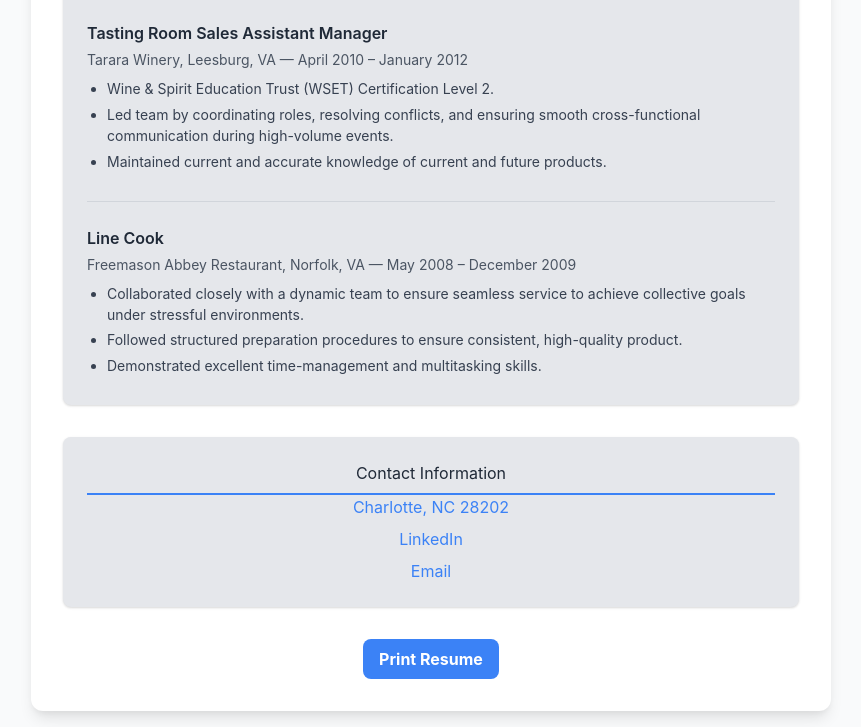
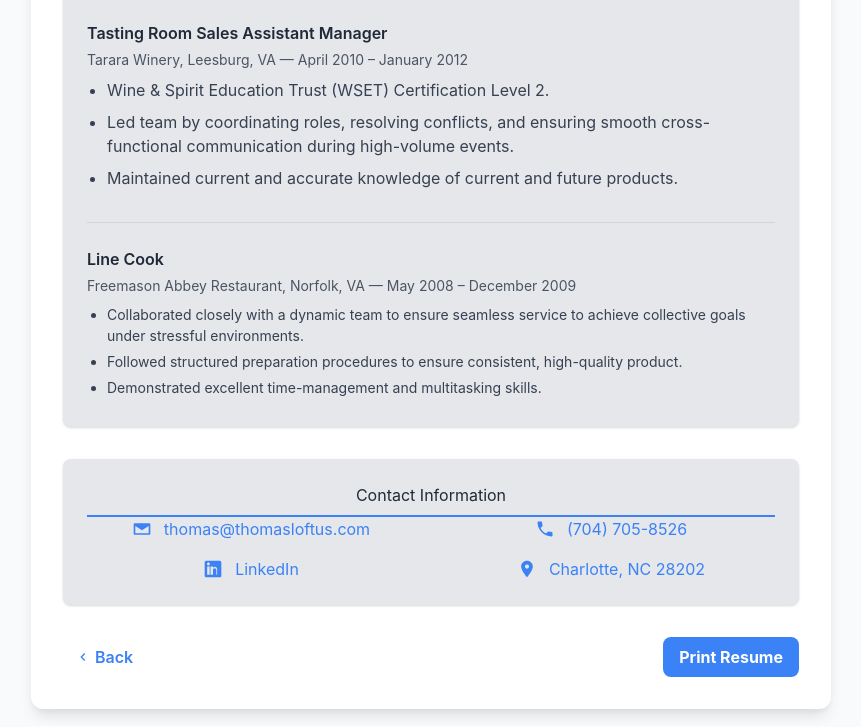
Before and after one commit to thomasloftus/resume, a plain HTML site: page index.html in a window 1280 px wide. Shown: the part 4349-5076 px from the top of the page, without its empty margins (209-1070 px from the left). Drawn offline with nearby package versions, Linux system fonts and the light colour scheme.

Commit message:
Update index.html

```diff
--- a/index.html
+++ b/index.html
@@ -32,6 +32,7 @@
             padding: 2rem;
             box-shadow: 0 10px 15px -3px rgba(0, 0, 0, 0.1), 0 4px 6px -2px rgba(0, 0, 0, 0.05); /* Medium shadow */
             border-radius: 0.75rem; /* rounded-xl */
+            position: relative; /* Added for absolute positioning of back button */
         }
 
         h1, h2 {
@@ -253,38 +254,50 @@
             padding: 0 1.5rem; /* Consistent horizontal padding with sections */
          }
 
-         /* New Contact Section Styling */
-         .contact-section .space-y-2 {
-            display: flex; /* Use flexbox for contact links */
-            flex-direction: column; /* Stack links vertically */
-            align-items: center; /* Changed to center align items */
+         /* Contact Section Styling - Updated for icons and text */
+         .contact-section .contact-items-grid {
+            display: grid;
+            grid-template-columns: 1fr; /* Default to single column */
+            gap: 0.75rem; /* Space between contact items */
+            justify-items: center; /* Center items horizontally */
          }
 
-         .contact-section .space-y-2 a {
-             color: var(--secondary-accent); /* Blue link color */
-             text-decoration: none; /* No underline by default */
+         .contact-section .contact-item {
+            display: flex;
+            align-items: center;
+            gap: 0.75rem; /* Space between icon and text */
+            color: var(--primary-dark); /* Default text color */
+            font-size: 1rem;
+            text-align: center; /* Center text within item */
          }
 
-         .contact-section .space-y-2 a:hover {
-             text-decoration: underline; /* Underline on hover */
+         .contact-section .contact-item a {
+            color: var(--secondary-accent); /* Blue link color */
+            text-decoration: none;
+            transition: text-decoration 0.3s ease;
          }
 
-        /* Removed "cone down" effect styles */
-        .contact-section .linkedin-cone-item,
-        .contact-section .personal-site-cone-item {
-            padding: 0; /* Reset padding */
-            background-color: transparent; /* Reset background */
-            border-radius: 0; /* Reset border-radius */
-            margin-bottom: 0; /* Reset margin */
-            display: block; /* Ensure they take full width for centering */
-            min-width: auto; /* Reset min-width */
-            text-align: center; /* Ensure text is centered */
-        }
+         .contact-section .contact-item a:hover {
+            text-decoration: underline;
+         }
 
-        /* Ensure the links themselves don't break the layout */
-        .contact-section .space-y-2 a {
-            white-space: nowrap; /* Prevent links from wrapping */
-        }
+         .contact-section .contact-item svg {
+            width: 1.25rem; /* Icon size */
+            height: 1.25rem;
+            fill: var(--secondary-accent); /* Icon color */
+            flex-shrink: 0; /* Prevent icon from shrinking */
+         }
+
+         /* Adjust grid for larger screens */
+         @media (min-width: 640px) { /* Tailwind's sm breakpoint */
+            .contact-section .contact-items-grid {
+                grid-template-columns: repeat(2, 1fr); /* Two columns on larger screens */
+                gap: 1rem 2rem; /* Row gap, column gap */
+            }
+            .contact-section .contact-item {
+                justify-content: flex-start; /* Align items to start in columns */
+            }
+         }
 
 
         /* Print specific styles */
@@ -409,6 +422,29 @@
             }
         }
 
+        /* Back button styling */
+        .back-button {
+            display: flex; /* Make it a flex container */
+            align-items: center; /* Vertically align icon and text */
+            gap: 0.25rem; /* Space between icon and text */
+            color: var(--secondary-accent);
+            text-decoration: none;
+            font-weight: 600;
+            padding: 0.5rem 0.75rem;
+            border-radius: 0.5rem;
+            transition: background-color 0.3s ease, color 0.3s ease;
+        }
+
+        .back-button:hover {
+            background-color: var(--secondary-accent);
+            color: white;
+        }
+
+        .back-button svg {
+            width: 1rem; /* Adjust icon size */
+            height: 1rem;
+            fill: currentColor; /* Inherit color from parent */
+        }
     </style>
 </head>
 <body>
@@ -589,7 +625,7 @@
             <div class="experience-entry">
                 <h3 class="previous-job-title">Tasting Room Sales Assistant Manager</h3>
                 <p class="previous-company-info">Tarara Winery, Leesburg, VA — April 2010 – January 2012</p>
-                 <div class="previous-experience-details">
+                 <div class="experience-details">
                     <ul>
                         <li>Wine & Spirit Education Trust (WSET) Certification Level 2.</li>
                         <li>Led team by coordinating roles, resolving conflicts, and ensuring smooth cross-functional communication during high-volume events.</li>
@@ -614,14 +650,39 @@
 
          <section class="section contact-section">
             <h2>Contact Information</h2>
-            <div class="space-y-2">
-                <p><a href="https://maps.app.goo.gl/HEnP8BDJRmFZs1d48" target="_blank" rel="noopener noreferrer">Charlotte, NC 28202</a></p>
-                <p><a href="https://www.linkedin.com/in/thomasl609703704" target="_blank" rel="noopener noreferrer">LinkedIn</a></p>
-                <p><a href="mailto:thomas@thomasloftus.com">Email</a></p>
+            <div class="contact-items-grid">
+                <div class="contact-item">
+                    <svg xmlns="http://www.w3.org/2000/svg" viewBox="0 0 24 24" class="w-5 h-5">
+                        <path d="M22 6C22 5.45 21.55 5 21 5H3C2.45 5 2 5.45 2 6V18C2 18.55 2.45 19 3 19H21C21.55 19 22 18.55 22 18V6ZM20 7L12 12L4 7V7.5L12 12.5L20 7.5V7ZM4 17V8.5L12 13.5L20 8.5V17H4Z"/>
+                    </svg>
+                    <a href="mailto:thomas@thomasloftus.com">thomas@thomasloftus.com</a>
+                </div>
+                <div class="contact-item">
+                    <svg xmlns="http://www.w3.org/2000/svg" viewBox="0 0 24 24" class="w-5 h-5">
+                        <path d="M20 15.5C18.75 15.5 17.55 15.3 16.43 14.93C16.08 14.81 15.69 14.89 15.42 15.17L13.22 17.37C10.39 15.93 8.08 13.62 6.64 10.79L8.84 8.59C9.12 8.32 9.2 7.92 9.08 7.57C8.71 6.45 8.51 5.25 8.51 4C8.51 3.45 8.06 3 7.51 3H4C3.45 3 3 3.45 3 4C3 13.21 10.79 21 20 21C20.55 21 21 20.55 21 20V16.5C21 15.95 20.55 15.5 20 15.5Z"/>
+                    </svg>
+                    <a href="tel:+17047058526">(704) 705-8526</a>
+                </div>
+                <div class="contact-item">
+                    <svg xmlns="http://www.w3.org/2000/svg" viewBox="0 0 24 24" class="w-5 h-5">
+                        <path d="M20 2H4C2.9 2 2 2.9 2 4V20C2 21.1 2.9 22 4 22H20C21.1 22 22 21.1 22 20V4C22 2.9 21.1 2 20 2ZM8 19H5V9H8V19ZM6.5 7.7C5.53 7.7 4.75 6.92 4.75 5.95C4.75 4.98 5.53 4.2 6.5 4.2C7.47 4.2 8.25 4.98 8.25 5.95C8.25 6.92 7.47 7.7 6.5 7.7ZM19 19H16V13.5C16 12.12 15.11 11.23 13.91 11.23C12.72 11.23 12 12.12 12 13.5V19H9V9H12V10.7C12.43 9.9 13.11 9.42 14.12 9.42C15.93 9.42 17 10.5 17 12.55V19H19V19Z"/>
+                    </svg>
+                    <a href="https://www.linkedin.com/in/thomasl609703704" target="_blank" rel="noopener noreferrer">LinkedIn</a>
+                </div>
+                <div class="contact-item">
+                    <svg xmlns="http://www.w3.org/2000/svg" viewBox="0 0 24 24" class="w-5 h-5">
+                        <path d="M12 2C8.13 2 5 5.13 5 9C5 14.25 12 22 12 22S19 14.25 19 9C19 5.13 15.87 2 12 2ZM12 11.5C10.62 11.5 9.5 10.38 9.5 9C9.5 7.62 10.62 6.5 12 6.5C13.38 6.5 14.5 7.62 14.5 9C14.5 10.38 13.38 11.5 12 11.5Z"/>
+                    </svg>
+                    <a href="https://maps.app.goo.gl/itjxJ6w9pKb7Zp63A" target="_blank" rel="noopener noreferrer">Charlotte, NC 28202</a>
+                </div>
             </div>
          </section>
 
-        <div class="flex justify-center mt-8 print-button">
+        <div class="flex justify-between mt-8"> <a href="/" class="back-button"> <svg xmlns="http://www.w3.org/2000/svg" viewBox="0 0 24 24">
+                    <path d="M15.41 16.59L10.83 12l4.58-4.59L14 6l-6 6 6 6z"/>
+                </svg>
+                Back
+            </a>
             <button onclick="window.print()" class="bg-blue-500 hover:bg-blue-700 text-white font-bold py-2 px-4 rounded-lg soft-shadow">
                 Print Resume
             </button>
```
